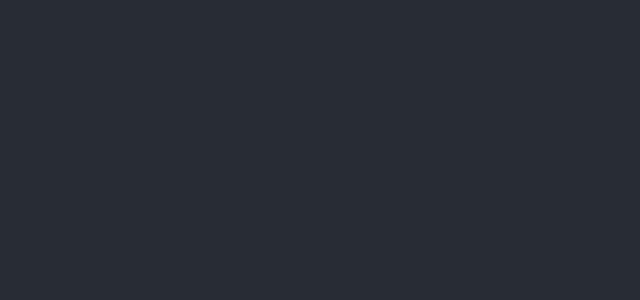
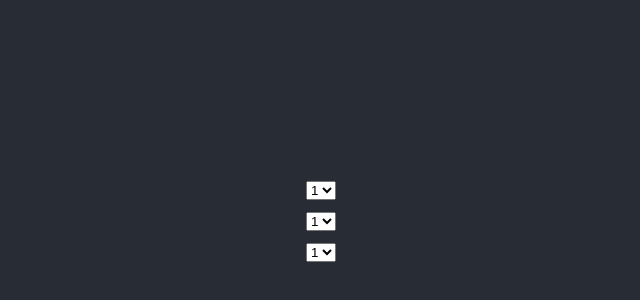
Before and after one commit to AvenMerk/storefix, a React (Create React App) app: page / in a window 1280 px wide. Shown: the part 184-484 px from the top of the page, without its empty margins (319-959 px from the left). Built offline with nearby package versions, Linux system fonts and the light colour scheme.

Commit message:
add field to app.js

```diff
--- a/src/App.js
+++ b/src/App.js
@@ -1,12 +1,15 @@
 import React, { Component } from 'react';
 import './App.css';
+import Field from './components/field.js';
 
 class App extends Component {
   render() {
     return (
       <div className="App">
         <header className="App-header">
-
+            <Field />
+            <Field />
+            <Field />
         </header>
       </div>
     );
```
